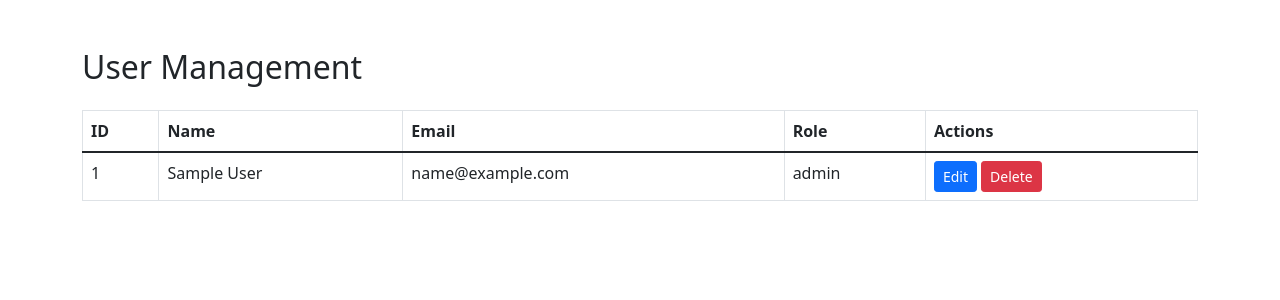
After one commit to boniamin4444/event_management, a PHP site: page /all_users.php in a window 1280 px wide. The commit adds this page. Shown: the top 300 px of the page. Run offline with PHP 8.4, Linux system fonts and the light colour scheme; tables that the repository leaves empty or names only in its code hold one stand-in row (values such as "Sample post").

Commit message:
all work done

```diff
--- /dev/null
+++ b/all_users.php
@@ -0,0 +1,131 @@
+<?php
+// Database connection
+include('db.php');
+
+// Delete user
+if (isset($_GET['delete'])) {
+    $id = $_GET['delete'];
+
+    // Prepared statement for delete
+    $stmt = $conn->prepare("DELETE FROM users WHERE id = ?");
+    $stmt->bind_param("i", $id);
+    $stmt->execute();
+    header("Location: index.php");
+    exit();
+}
+
+// Fetch all users
+$sql = "SELECT * FROM users";
+$stmt = $conn->prepare($sql);
+
+// Execute the query
+$stmt->execute();
+
+// Get the result
+$result = $stmt->get_result();
+
+// Store the users in an array
+$users = [];
+while ($row = $result->fetch_assoc()) {
+    $users[] = $row;
+}
+
+
+
+if ($_SERVER['REQUEST_METHOD'] == 'POST') {
+    $id = $_POST['id'];
+    $name = $_POST['name'];
+    $email = $_POST['email'];
+    $role = $_POST['role'];
+
+    // Prepared statement for update
+    $stmt = $conn->prepare("UPDATE users SET full_name = ?, email = ?, role = ? WHERE id = ?");
+    $stmt->bind_param("sssi", $name, $email, $role, $id);
+
+    if ($stmt->execute()) {
+        header("Location: all_users.php");
+        exit();
+    } else {
+        echo "Error updating record: " . $stmt->error;
+    }
+}
+
+
+
+?>
+
+<!DOCTYPE html>
+<html lang="en">
+<head>
+    <meta charset="UTF-8">
+    <meta name="viewport" content="width=device-width, initial-scale=1.0">
+    <title>User Management</title>
+    <link href="https://cdn.jsdelivr.net/npm/bootstrap@5.1.3/dist/css/bootstrap.min.css" rel="stylesheet">
+</head>
+<body>
+<div class="container mt-5">
+    <h2 class="mb-4">User Management</h2>
+    <table class="table table-bordered">
+        <thead>
+            <tr>
+                <th>ID</th>
+                <th>Name</th>
+                <th>Email</th>
+                <th>Role</th>
+                <th>Actions</th>
+            </tr>
+        </thead>
+        <tbody>
+            <?php foreach ($users as $row): ?>
+                <tr>
+                    <td><?php echo $row['id']; ?></td>
+                    <td><?php echo $row['full_name']; ?></td>
+                    <td><?php echo $row['email']; ?></td>
+                    <td><?php echo $row['role']; ?></td>
+                    <td>
+                        <button class="btn btn-primary btn-sm" data-bs-toggle="modal" data-bs-target="#editModal<?php echo $row['id']; ?>">Edit</button>
+                        <a href="?delete=<?php echo $row['id']; ?>" class="btn btn-danger btn-sm" onclick="return confirm('Are you sure?')">Delete</a>
+                    </td>
+                </tr>
+
+                <!-- Edit Modal -->
+                <div class="modal fade" id="editModal<?php echo $row['id']; ?>" tabindex="-1" aria-labelledby="editModalLabel<?php echo $row['id']; ?>" aria-hidden="true">
+                    <div class="modal-dialog">
+                        <div class="modal-content">
+                            <div class="modal-header">
+                                <h5 class="modal-title" id="editModalLabel<?php echo $row['id']; ?>">Edit User</h5>
+                                <button type="button" class="btn-close" data-bs-dismiss="modal" aria-label="Close"></button>
+                            </div>
+                            <div class="modal-body">
+                                <form action="all_users.php" method="POST">
+                                    <input type="hidden" name="id" value="<?php echo $row['id']; ?>">
+                                    <div class="mb-3">
+                                        <label for="name" class="form-label">Name</label>
+                                        <input type="text" class="form-control" id="name" name="name" value="<?php echo $row['full_name']; ?>" required>
+                                    </div>
+                                    <div class="mb-3">
+                                        <label for="email" class="form-label">Email</label>
+                                        <input type="email" class="form-control" id="email" name="email" value="<?php echo $row['email']; ?>" required>
+                                    </div>
+                                    <div class="mb-3">
+                                        <label for="role" class="form-label">Role</label>
+                                        <select class="form-control" name="role" required>
+                                            <option value="admin" <?php echo $row['role'] == 'admin' ? 'selected' : ''; ?>>Admin</option>
+                                            <option value="user" <?php echo $row['role'] == 'user' ? 'selected' : ''; ?>>User</option>
+                                        </select>
+                                    </div>
+                                    <button type="submit" class="btn btn-primary">Update</button>
+                                </form>
+                            </div>
+                        </div>
+                    </div>
+                </div>
+
+            <?php endforeach; ?>
+        </tbody>
+    </table>
+</div>
+
+<script src="https://cdn.jsdelivr.net/npm/bootstrap@5.1.3/dist/js/bootstrap.bundle.min.js"></script>
+</body>
+</html>
```
Also changed, not shown: header.php (+7 -0 lines), index.php (+6 -4 lines), user_dashboard.php (+17 -8 lines).
